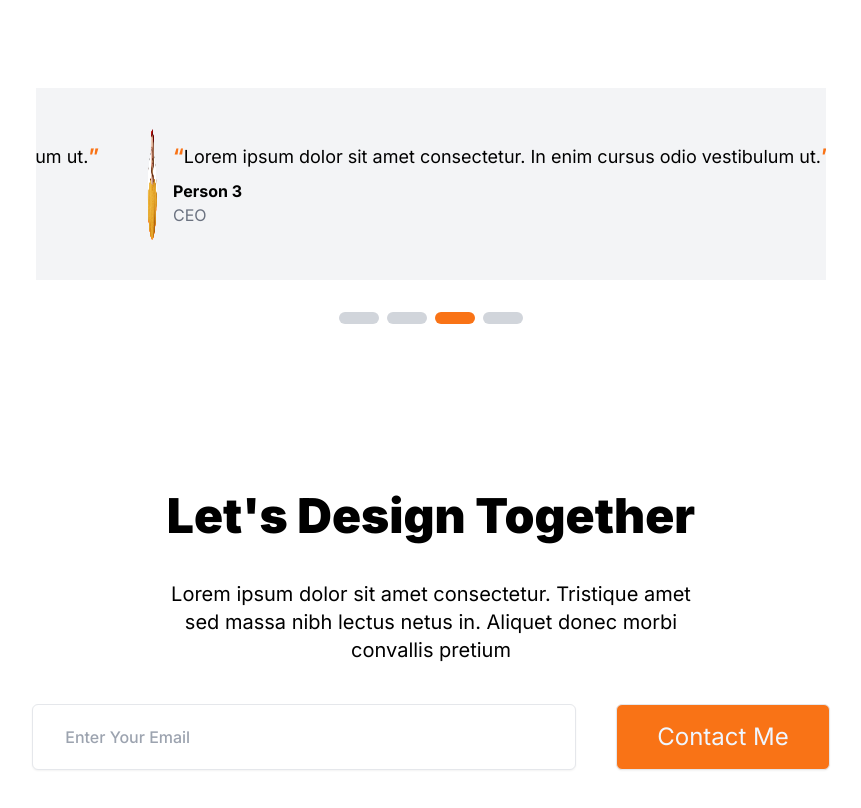
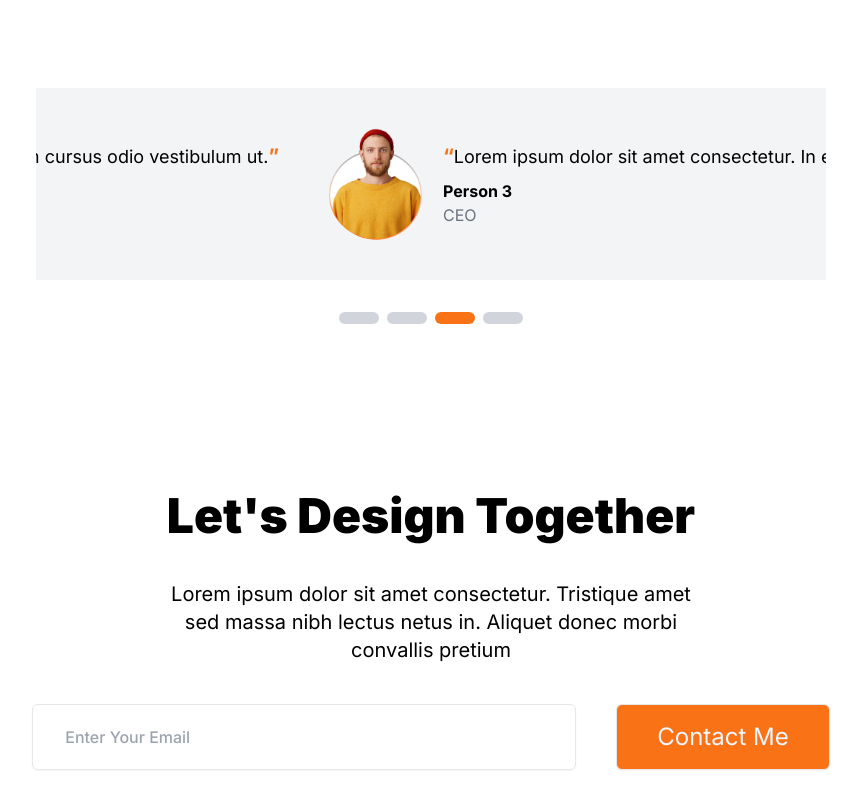
Before and after one commit to kanishkasoni06/Assignment_Portfolio, a Next.js app: page / in a window 1280 px wide. Shown: the part 3148-3956 px from the top of the page, without its empty margins (209-1070 px from the left). Built offline with nearby package versions, Linux system fonts and the light colour scheme.

Commit message:
Updated UI design

```diff
--- a/src/app/ui/components/carousel/page.jsx
+++ b/src/app/ui/components/carousel/page.jsx
@@ -1,6 +1,6 @@
-"use client"
+"use client";
 import Image from 'next/image';
-import React, { useState, useEffect } from 'react';
+import React, { useState, useEffect, useCallback } from 'react';
 
 const Carousel = () => {
   const [currentSlide, setCurrentSlide] = useState(0);
@@ -32,9 +32,10 @@ const Carousel = () => {
       },
   ];
 
-  const nextSlide = () => {
+  // Memoize the nextSlide function
+  const nextSlide = useCallback(() => {
     setCurrentSlide((prev) => (prev === testimonials.length - 1 ? 0 : prev + 1));
-  };
+  }, [testimonials.length]);
 
   const prevSlide = () => {
     setCurrentSlide((prev) => (prev === 0 ? testimonials.length - 1 : prev - 1));
@@ -44,17 +45,17 @@ const Carousel = () => {
     setCurrentSlide(index);
   };
 
-  // Auto-rotate functionality
+  // Auto-rotate functionality with memoized nextSlide
   useEffect(() => {
     const autoSlide = setInterval(() => {
       nextSlide();
-    }, 3000); // Change slide every 500ms
+    }, 3000); // Change slide every 3000ms
 
     // Clear interval on component unmount
     return () => {
       clearInterval(autoSlide);
     };
-  }, []);
+  }, [nextSlide]);
 
   return (
     <section className="py-14">
@@ -65,7 +66,7 @@ const Carousel = () => {
             {testimonials.map((testimonial, index) => (
               <div key={index} className="min-w-full flex-shrink-0 px-6">
                 <div className="flex items-center justify-center space-x-4">
-                  <Image src={testimonial.avatar} alt={testimonial.name} height={28} width={10} className="h-28 rounded-full" />
+                  <Image src={testimonial.avatar} alt={testimonial.name} height={100} width={100} className="h-28 rounded-full" />
                   <div className="text-left">
                     <p className="text-lg text-grey-300 mb-2">
                     <span className="text-xl font-bold text-orange-500 mb-2">“</span>{testimonial.quote}
@@ -88,15 +89,6 @@ const Carousel = () => {
             ></button>
           ))}
         </div>
-{/*
-        <div className="mt-8 flex justify-between">
-          <button onClick={prevSlide} className="text-white bg-gray-800 p-2 rounded-lg">
-            Prev
-          </button>
-          <button onClick={nextSlide} className="text-white bg-gray-800 p-2 rounded-lg">
-            Next
-          </button>
-        </div> */}
       </div>
     </section>
   );
```
